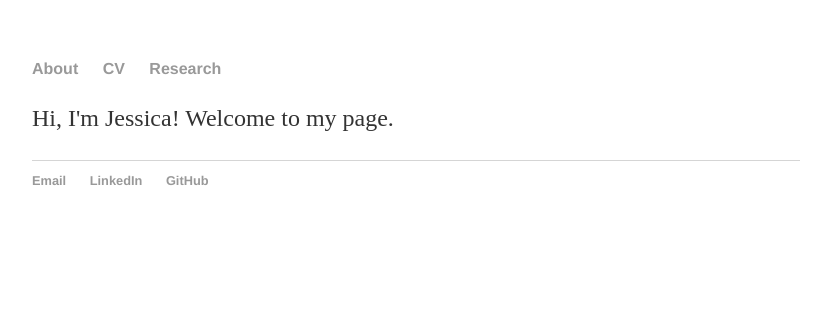
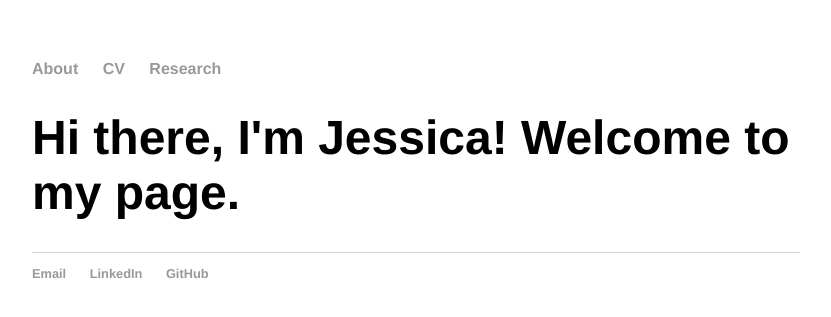
Before and after one commit to ip-jss/ip-jss.github.io, a Jekyll site: the page built from index.html, in a window 1280 px wide. Shown: the top 317 px of the page, without its empty margins (224-1055 px from the left). Built offline with Jekyll 4.4.1, drawn with Linux system fonts in a browser that asks for light colours.

Commit message:
Update index.html

```diff
--- a/index.html
+++ b/index.html
@@ -10,4 +10,6 @@ title: Jessica Ip
 <link rel="stylesheet" type="text/css" href="/css/main.css">
 
 
-  <p>Hi, I'm Jessica! Welcome to my page.</p>
+  <div class="blurb">
+	<h1>Hi there, I'm Jessica! Welcome to my page.</h1>
+</div><!-- /.blurb -->
```
